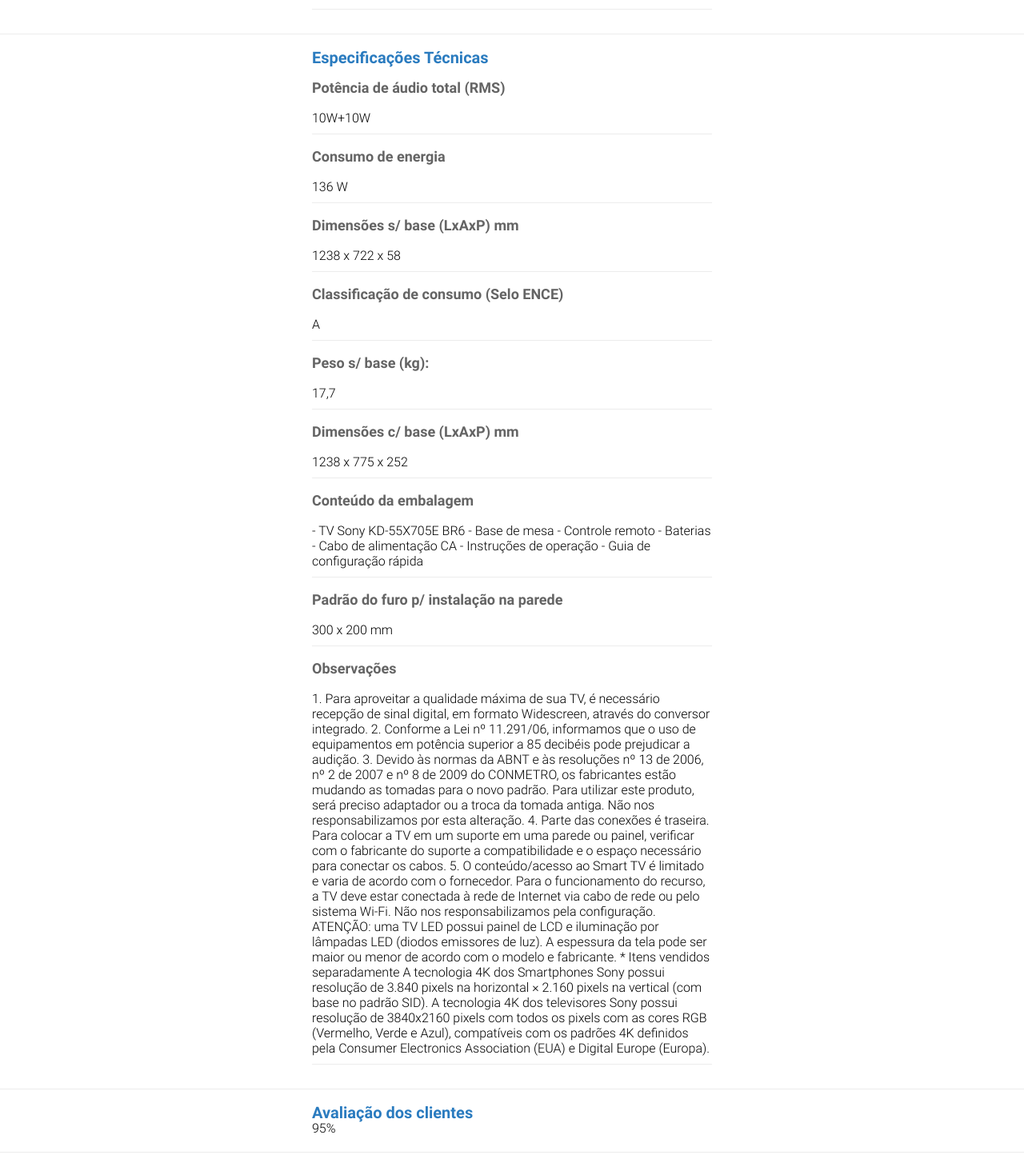
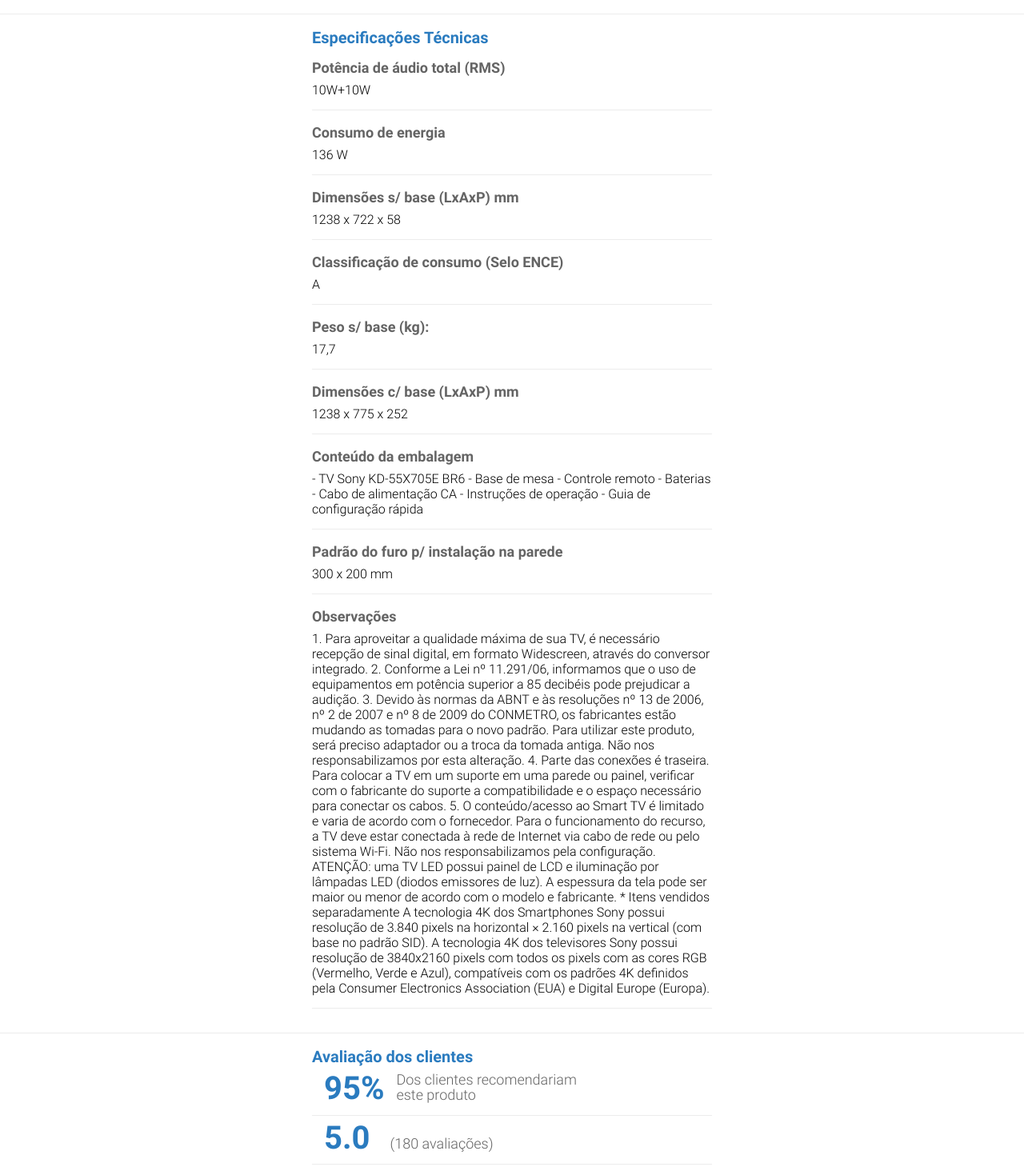
Before and after one commit to a2martins/landing-page, an Angular app: page / in a window 1280 px wide. Shown: the part 1581-3050 px from the top of the page at 80% size. Before the commit the page ends 3022 px from the top, so only its background shows below. Built offline with nearby package versions, Linux system fonts and the light colour scheme.

Commit message:
avaliation layout

```diff
--- a/src/app/app.component.css
+++ b/src/app/app.component.css
@@ -58,9 +58,10 @@
   color: #2a7bbf;
 }
 
-.box-characteristc {
+.box-info {
   margin: 10px 0;
   border-bottom: 1px solid #ececec;
+  padding-bottom: 15px;
 }
 
 .characteristcs-name {
@@ -71,6 +72,32 @@
   padding: 10px 0;
 }
 
-.characteristcs-value {
-  padding: 10px 0;
+.percent-avaliation {
+  font-weight: bold;
+  font-size: 40px;
+  line-height: 35px;
+  color: #2a7bbf;
+  float: left;
+  padding: 2px 0;
+  margin: 0 15px;
 }
+
+.box-text-avaliation {
+  margin: 0 15px;
+  width: 330px;
+}
+
+.text-avaliation {
+  font-size: 18px;
+  line-height: 14px;
+  color: #646464;
+}
+
+.note-avaliation {
+  font-weight: bold;
+  font-size: 40px;
+  line-height: 35px;
+  color: #2a7bbf;
+  padding: 2px 0;
+  margin: 0 15px;
+}
--- a/src/app/app.component.html
+++ b/src/app/app.component.html
@@ -69,7 +69,7 @@
 
       <div
         *ngFor="let characteristc of characteristics"
-        [className]="'box-characteristc'"
+        [className]="'box-info'"
       >
         <div [className]="'characteristcs-name'">{{characteristc.Nome}}</div>
         <div [className]="'characteristcs-value'">{{characteristc.Valor}}</div>
@@ -83,7 +83,7 @@
 
       <div
         *ngFor="let specification of specifications"
-        [className]="'box-characteristc'"
+        [className]="'box-info'"
       >
         <div [className]="'characteristcs-name'">{{specification.Nome}}</div>
         <div [className]="'characteristcs-value'">{{specification.Valor}}</div>
@@ -95,8 +95,26 @@
     <div [className]="'box-center'">
       <h2 [className]="'subject'">Avaliação dos clientes</h2>
 
-      <div [className]="''">
-        {{avaliations.porcentagemRecomendacao}}%
+      <div [className]="'box-info'">
+        <span [className]="'percent-avaliation'">
+          {{avaliations.porcentagemRecomendacao}}%
+        </span>
+
+        <div [className]="'box-text-avaliation'">
+          <span [className]="'text-avaliation'">
+            Dos clientes recomendariam este produto
+          </span>
+        </div>
+      </div>
+
+      <div [className]="'box-info'">
+        <span [className]="'note-avaliation'">
+          {{avaliations.nota}}.0
+        </span>
+
+        <span [className]="'text-avaliation'">
+          ({{avaliations.quantidadeAvaliacoes}} avaliações)
+        </span>
       </div>
     </div>
   </section>
```
Also changed, not shown: src/assets/images/star.png (added), src/assets/images/start_disabled.png (added).
